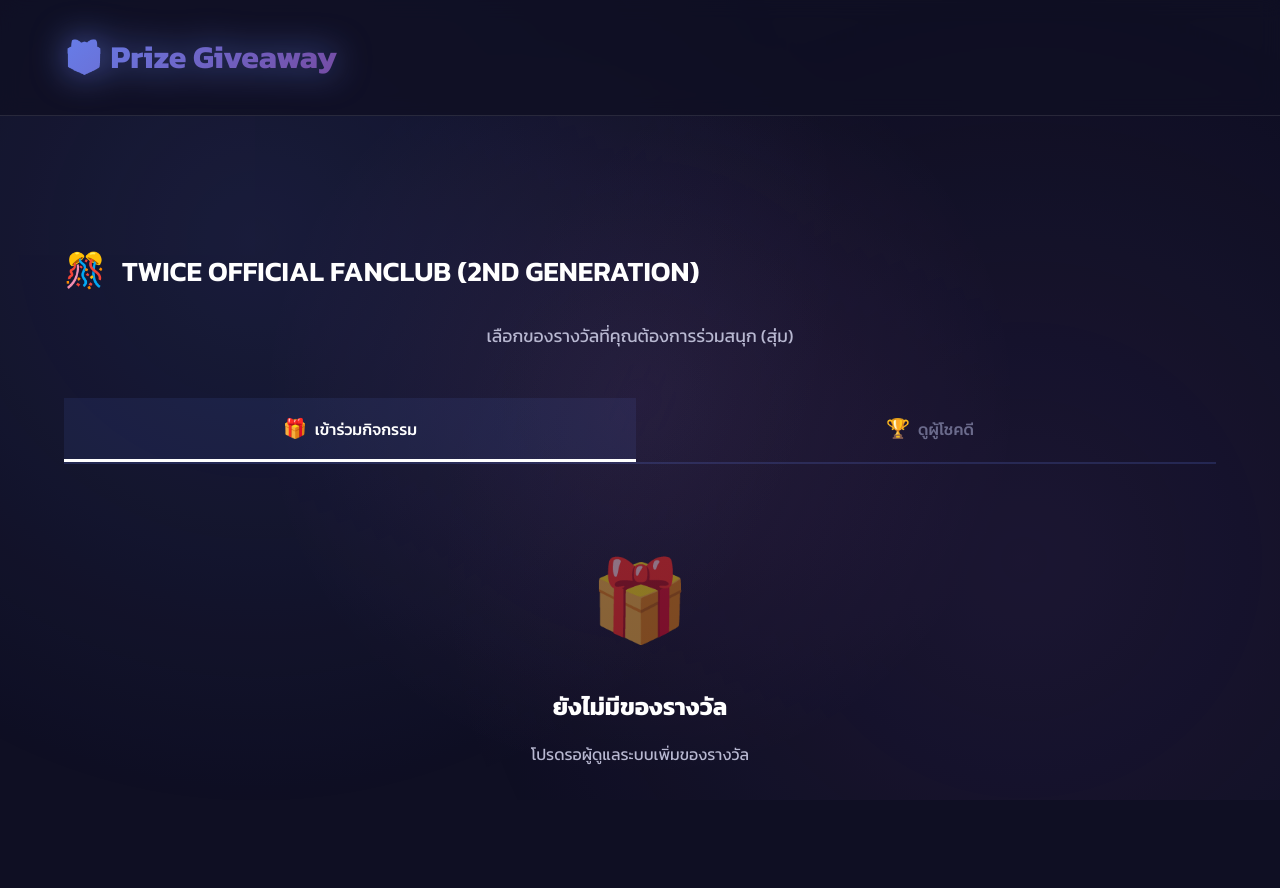
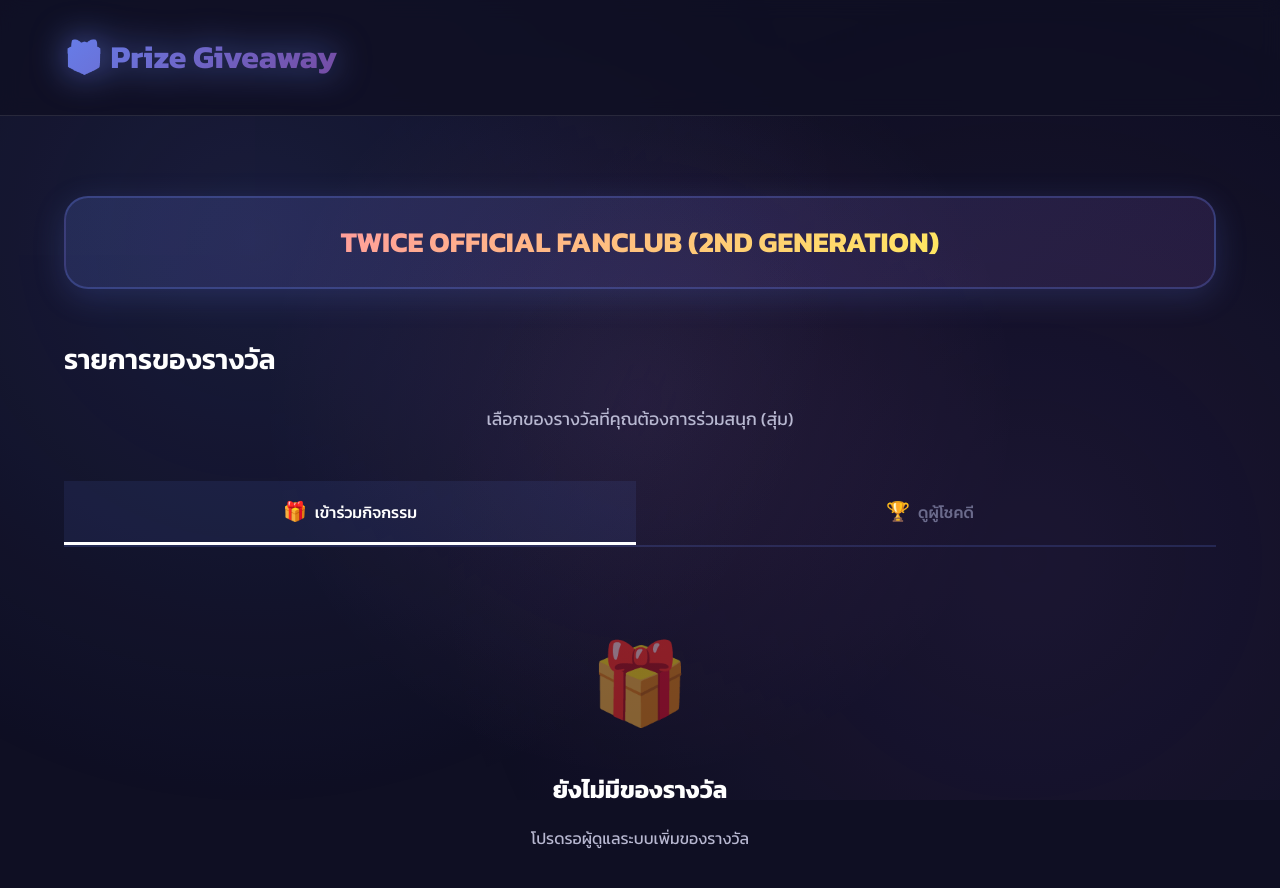
Before and after one commit to oncettt07/prize-giveaway, a plain HTML site: page index.html in a window 1280 px wide. Before the commit the page ends 864 px from the top, so only its background shows below. Drawn offline with Linux system fonts and the light colour scheme.

Commit message:
Convert static title to dynamic label and add default

```diff
--- a/index.html
+++ b/index.html
@@ -32,8 +32,7 @@
             <section class="prizes-section" id="userMainSection">
                 <div class="section-header">
                     <h2 class="section-title">
-                        <span class="icon">🎊</span>
-                        TWICE OFFICIAL FANCLUB (2ND GENERATION)
+                        รายการของรางวัล
                     </h2>
                     <p class="section-subtitle">เลือกของรางวัลที่คุณต้องการร่วมสนุก (สุ่ม)</p>
                 </div>
--- a/js/common.js
+++ b/js/common.js
@@ -1,6 +1,17 @@
 // ===== Data =====
 let prizes = JSON.parse(localStorage.getItem('prizes')) || [];
-let labels = JSON.parse(localStorage.getItem('labels')) || [];
+let labels = JSON.parse(localStorage.getItem('labels'));
+
+if (!labels) {
+    labels = [
+        {
+            id: Date.now(),
+            text: 'TWICE OFFICIAL FANCLUB (2ND GENERATION)',
+            createdAt: new Date().toISOString()
+        }
+    ];
+    localStorage.setItem('labels', JSON.stringify(labels));
+}
 
 // ===== Helper Functions =====
 function savePrizes() {
```
